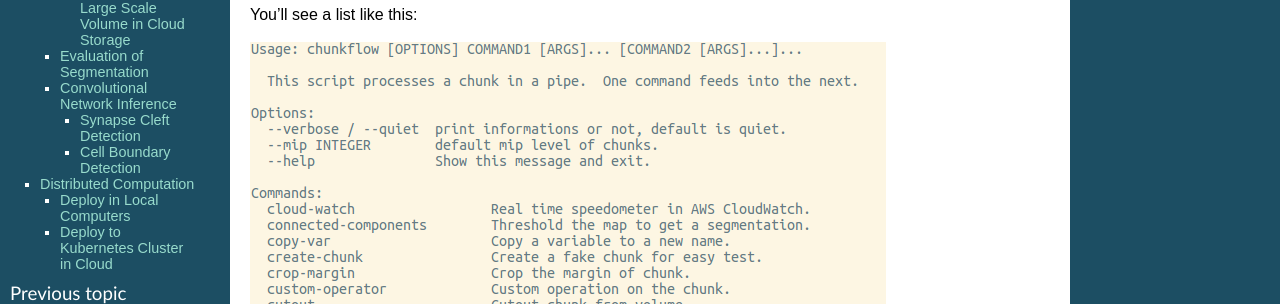
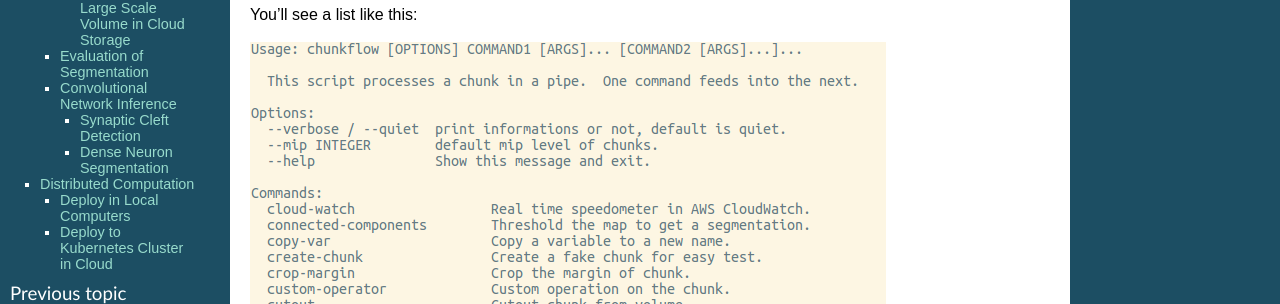
Before and after one commit to seung-lab/chunkflow, a Sphinx documentation site: the page built from docs/source/tutorial.rst, in a window 1280 px wide and 900 px high. Shown: the part 282-586 px from the top of the window. Built offline with Sphinx 7.4.7, drawn with Linux system fonts in a browser that asks for light colours; some of the changed text lies outside the part shown.

Commit message:
fix default documentation

```diff
--- a/docs/source/tutorial.rst
+++ b/docs/source/tutorial.rst
@@ -134,7 +134,7 @@ In order to provide a general interface for broader application, the ConvNet mod
 
    If you do not define the pre_process and post_process function, it will automatically be replaced as identity function and do not do any transformation.
 
-Synapse Cleft Detection
+Synaptic Cleft Detection
 ------------------------
 With only one command, you can perform the inference to produce cleft map and visualize it::
 
@@ -159,8 +159,8 @@ You should see segmentation overlayed with image:
 
 Of course, you can add a writing operator, such as ``write-tif``, before the ``neuroglancer`` operator to save the segmentation.
 
-Cell Boundary Detection
------------------------
+Dense Neuron Segmentation
+-------------------------
 
 
 
```
Also changed, not shown: 1 other file.
